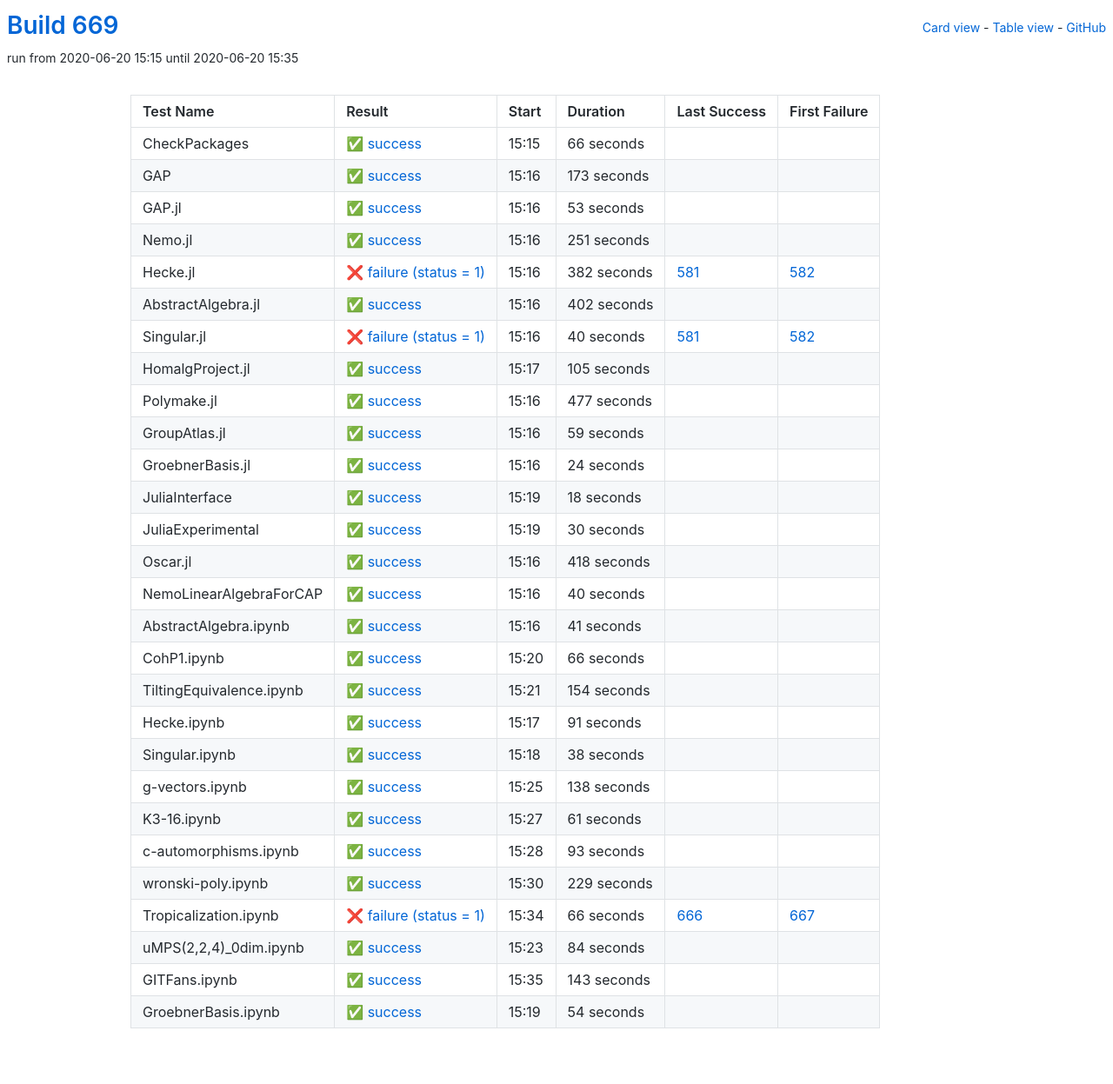
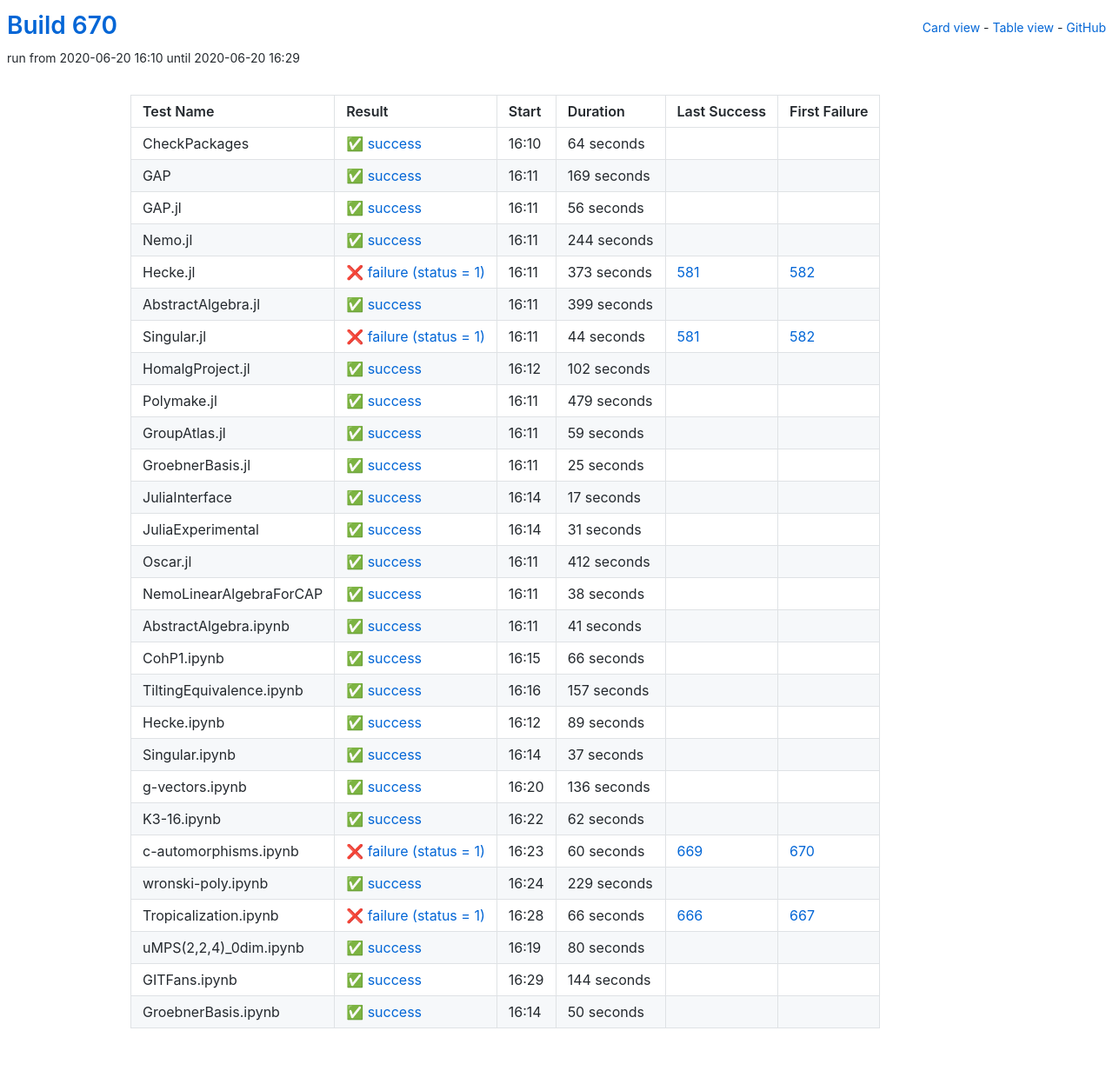
Before and after one commit to oscar-system/oscar-ci-status-1.4, a Jekyll site: the page built from table.html, in a window 1280 px wide. Shown: the whole page at 87% size. Built offline with Jekyll 4.4.1, drawn with Linux system fonts in a browser that asks for light colours.

Commit message:
Build #670

```diff
--- a/_data/ci.yml
+++ b/_data/ci.yml
@@ -1,6 +1,6 @@
 ---
-build: 669
-build_url: https://oscarci.mathematik.uni-kl.de/job/oscar-julia-1.4/669/
+build: 670
+build_url: https://oscarci.mathematik.uni-kl.de/job/oscar-julia-1.4/670/
 job: oscar-julia-1.4
 organization: oscar-system
 repo: oscar-ci-status-1.4
@@ -8,116 +8,116 @@ repourl: https://github.com/oscar-system/oscar-ci-status-1.4
 tests:
 - name: CheckPackages
   id: checkpackages
-  log: https://oscarci.mathematik.uni-kl.de/job/oscar-julia-1.4/669/artifact/logs/build-669/CheckPackages.log
-  start: 2020-06-20 15:15
+  log: https://oscarci.mathematik.uni-kl.de/job/oscar-julia-1.4/670/artifact/logs/build-670/CheckPackages.log
+  start: 2020-06-20 16:10
   success: true
   exitcode: 0
   status: success
-  duration: 66
+  duration: 64
   last_success: false
   last_success_url:
   first_failure: false
   first_failure_url:
 - name: GAP
   id: gap
-  log: https://oscarci.mathematik.uni-kl.de/job/oscar-julia-1.4/669/artifact/logs/build-669/GAP.log
-  start: 2020-06-20 15:16
+  log: https://oscarci.mathematik.uni-kl.de/job/oscar-julia-1.4/670/artifact/logs/build-670/GAP.log
+  start: 2020-06-20 16:11
   success: true
   exitcode: 0
   status: success
-  duration: 173
+  duration: 169
   last_success: false
   last_success_url:
   first_failure: false
   first_failure_url:
 - name: GAP.jl
   id: gap-jl
-  log: https://oscarci.mathematik.uni-kl.de/job/oscar-julia-1.4/669/artifact/logs/build-669/GAP.jl.log
-  start: 2020-06-20 15:16
+  log: https://oscarci.mathematik.uni-kl.de/job/oscar-julia-1.4/670/artifact/logs/build-670/GAP.jl.log
+  start: 2020-06-20 16:11
   success: true
   exitcode: 0
   status: success
-  duration: 53
+  duration: 56
   last_success: false
   last_success_url:
   first_failure: false
   first_failure_url:
 - name: Nemo.jl
   id: nemo-jl
-  log: https://oscarci.mathematik.uni-kl.de/job/oscar-julia-1.4/669/artifact/logs/build-669/Nemo.jl.log
-  start: 2020-06-20 15:16
+  log: https://oscarci.mathematik.uni-kl.de/job/oscar-julia-1.4/670/artifact/logs/build-670/Nemo.jl.log
+  start: 2020-06-20 16:11
   success: true
   exitcode: 0
   status: success
-  duration: 251
+  duration: 244
   last_success: false
   last_success_url:
   first_failure: false
   first_failure_url:
 - name: Hecke.jl
   id: hecke-jl
-  log: https://oscarci.mathematik.uni-kl.de/job/oscar-julia-1.4/669/artifact/logs/build-669/Hecke.jl.log
-  start: 2020-06-20 15:16
+  log: https://oscarci.mathematik.uni-kl.de/job/oscar-julia-1.4/670/artifact/logs/build-670/Hecke.jl.log
+  start: 2020-06-20 16:11
   success: false
   exitcode: 1
   status: failure
-  duration: 382
+  duration: 373
   last_success: 581
   last_success_url: https://oscarci.mathematik.uni-kl.de/job/oscar-julia-1.4/581/
   first_failure: 582
   first_failure_url: https://oscarci.mathematik.uni-kl.de/job/oscar-julia-1.4/582/
 - name: AbstractAlgebra.jl
   id: abstractalgebra-jl
-  log: https://oscarci.mathematik.uni-kl.de/job/oscar-julia-1.4/669/artifact/logs/build-669/AbstractAlgebra.jl.log
-  start: 2020-06-20 15:16
+  log: https://oscarci.mathematik.uni-kl.de/job/oscar-julia-1.4/670/artifact/logs/build-670/AbstractAlgebra.jl.log
+  start: 2020-06-20 16:11
   success: true
   exitcode: 0
   status: success
-  duration: 402
+  duration: 399
   last_success: false
   last_success_url:
   first_failure: false
   first_failure_url:
 - name: Singular.jl
   id: singular-jl
-  log: https://oscarci.mathematik.uni-kl.de/job/oscar-julia-1.4/669/artifact/logs/build-669/Singular.jl.log
-  start: 2020-06-20 15:16
+  log: https://oscarci.mathematik.uni-kl.de/job/oscar-julia-1.4/670/artifact/logs/build-670/Singular.jl.log
+  start: 2020-06-20 16:11
   success: false
   exitcode: 1
   status: failure
-  duration: 40
+  duration: 44
   last_success: 581
   last_success_url: https://oscarci.mathematik.uni-kl.de/job/oscar-julia-1.4/581/
   first_failure: 582
   first_failure_url: https://oscarci.mathematik.uni-kl.de/job/oscar-julia-1.4/582/
 - name: HomalgProject.jl
   id: homalgproject-jl
-  log: https://oscarci.mathematik.uni-kl.de/job/oscar-julia-1.4/669/artifact/logs/build-669/HomalgProject.jl.log
-  start: 2020-06-20 15:17
+  log: https://oscarci.mathematik.uni-kl.de/job/oscar-julia-1.4/670/artifact/logs/build-670/HomalgProject.jl.log
+  start: 2020-06-20 16:12
   success: true
   exitcode: 0
   status: success
-  duration: 105
+  duration: 102
   last_success: false
   last_success_url:
   first_failure: false
   first_failure_url:
 - name: Polymake.jl
   id: polymake-jl
-  log: https://oscarci.mathematik.uni-kl.de/job/oscar-julia-1.4/669/artifact/logs/build-669/Polymake.jl.log
-  start: 2020-06-20 15:16
+  log: https://oscarci.mathematik.uni-kl.de/job/oscar-julia-1.4/670/artifact/logs/build-670/Polymake.jl.log
+  start: 2020-06-20 16:11
   success: true
   exitcode: 0
   status: success
-  duration: 477
+  duration: 479
   last_success: false
   last_success_url:
   first_failure: false
   first_failure_url:
 - name: GroupAtlas.jl
   id: groupatlas-jl
-  log: https://oscarci.mathematik.uni-kl.de/job/oscar-julia-1.4/669/artifact/logs/build-669/GroupAtlas.jl.log
-  start: 2020-06-20 15:16
+  log: https://oscarci.mathematik.uni-kl.de/job/oscar-julia-1.4/670/artifact/logs/build-670/GroupAtlas.jl.log
+  start: 2020-06-20 16:11
   success: true
   exitcode: 0
   status: success
@@ -128,68 +128,68 @@ tests:
   first_failure_url:
 - name: GroebnerBasis.jl
   id: groebnerbasis-jl
-  log: https://oscarci.mathematik.uni-kl.de/job/oscar-julia-1.4/669/artifact/logs/build-669/GroebnerBasis.jl.log
-  start: 2020-06-20 15:16
+  log: https://oscarci.mathematik.uni-kl.de/job/oscar-julia-1.4/670/artifact/logs/build-670/GroebnerBasis.jl.log
+  start: 2020-06-20 16:11
   success: true
   exitcode: 0
   status: success
-  duration: 24
+  duration: 25
   last_success: false
   last_success_url:
   first_failure: false
   first_failure_url:
 - name: JuliaInterface
   id: juliainterface
-  log: https://oscarci.mathematik.uni-kl.de/job/oscar-julia-1.4/669/artifact/logs/build-669/JuliaInterface.log
-  start: 2020-06-20 15:19
+  log: https://oscarci.mathematik.uni-kl.de/job/oscar-julia-1.4/670/artifact/logs/build-670/JuliaInterface.log
+  start: 2020-06-20 16:14
   success: true
   exitcode: 0
   status: success
-  duration: 18
+  duration: 17
   last_success: false
   last_success_url:
   first_failure: false
   first_failure_url:
 - name: JuliaExperimental
   id: juliaexperimental
-  log: https://oscarci.mathematik.uni-kl.de/job/oscar-julia-1.4/669/artifact/logs/build-669/JuliaExperimental.log
-  start: 2020-06-20 15:19
+  log: https://oscarci.mathematik.uni-kl.de/job/oscar-julia-1.4/670/artifact/logs/build-670/JuliaExperimental.log
+  start: 2020-06-20 16:14
   success: true
   exitcode: 0
   status: success
-  duration: 30
+  duration: 31
   last_success: false
   last_success_url:
   first_failure: false
   first_failure_url:
 - name: Oscar.jl
   id: oscar-jl
-  log: https://oscarci.mathematik.uni-kl.de/job/oscar-julia-1.4/669/artifact/logs/build-669/Oscar.jl.log
-  start: 2020-06-20 15:16
+  log: https://oscarci.mathematik.uni-kl.de/job/oscar-julia-1.4/670/artifact/logs/build-670/Oscar.jl.log
+  start: 2020-06-20 16:11
   success: true
   exitcode: 0
   status: success
-  duration: 418
+  duration: 412
   last_success: false
   last_success_url:
   first_failure: false
   first_failure_url:
 - name: NemoLinearAlgebraForCAP
   id: nemolinearalgebraforcap
-  log: https://oscarci.mathematik.uni-kl.de/job/oscar-julia-1.4/669/artifact/logs/build-669/NemoLinearAlgebraForCAP.log
-  start: 2020-06-20 15:16
+  log: https://oscarci.mathematik.uni-kl.de/job/oscar-julia-1.4/670/artifact/logs/build-670/NemoLinearAlgebraForCAP.log
+  start: 2020-06-20 16:11
   success: true
   exitcode: 0
   status: success
-  duration: 40
+  duration: 38
   last_success: false
   last_success_url:
   first_failure: false
   first_failure_url:
 - name: AbstractAlgebra.ipynb
   id: abstractalgebra-ipynb
-  log: https://oscarci.mathematik.uni-kl.de/job/oscar-julia-1.4/669/artifact/logs/build-669/AbstractAlgebra.ipynb.log
-  start: 2020-06-20 15:16
+  log: https://oscarci.mathematik.uni-kl.de/job/oscar-julia-1.4/670/artifact/logs/build-670/AbstractAlgebra.ipynb.log
+  start: 2020-06-20 16:11
   success: true
   exitcode: 0
   status: success
@@ -200,8 +200,8 @@ tests:
   first_failure_url:
 - name: CohP1.ipynb
   id: cohp1-ipynb
-  log: https://oscarci.mathematik.uni-kl.de/job/oscar-julia-1.4/669/artifact/logs/build-669/CohP1.ipynb.log
-  start: 2020-06-20 15:20
+  log: https://oscarci.mathematik.uni-kl.de/job/oscar-julia-1.4/670/artifact/logs/build-670/CohP1.ipynb.log
+  start: 2020-06-20 16:15
   success: true
   exitcode: 0
   status: success
@@ -212,80 +212,80 @@ tests:
   first_failure_url:
 - name: TiltingEquivalence.ipynb
   id: tiltingequivalence-ipynb
-  log: https://oscarci.mathematik.uni-kl.de/job/oscar-julia-1.4/669/artifact/logs/build-669/TiltingEquivalence.ipynb.log
-  start: 2020-06-20 15:21
+  log: https://oscarci.mathematik.uni-kl.de/job/oscar-julia-1.4/670/artifact/logs/build-670/TiltingEquivalence.ipynb.log
+  start: 2020-06-20 16:16
   success: true
   exitcode: 0
   status: success
-  duration: 154
+  duration: 157
   last_success: false
   last_success_url:
   first_failure: false
   first_failure_url:
 - name: Hecke.ipynb
   id: hecke-ipynb
-  log: https://oscarci.mathematik.uni-kl.de/job/oscar-julia-1.4/669/artifact/logs/build-669/Hecke.ipynb.log
-  start: 2020-06-20 15:17
+  log: https://oscarci.mathematik.uni-kl.de/job/oscar-julia-1.4/670/artifact/logs/build-670/Hecke.ipynb.log
+  start: 2020-06-20 16:12
   success: true
   exitcode: 0
   status: success
-  duration: 91
+  duration: 89
   last_success: false
   last_success_url:
   first_failure: false
   first_failure_url:
 - name: Singular.ipynb
   id: singular-ipynb
-  log: https://oscarci.mathematik.uni-kl.de/job/oscar-julia-1.4/669/artifact/logs/build-669/Singular.ipynb.log
-  start: 2020-06-20 15:18
+  log: https://oscarci.mathematik.uni-kl.de/job/oscar-julia-1.4/670/artifact/logs/build-670/Singular.ipynb.log
+  start: 2020-06-20 16:14
   success: true
   exitcode: 0
   status: success
-  duration: 38
+  duration: 37
   last_success: false
   last_success_url:
   first_failure: false
   first_failure_url:
 - name: g-vectors.ipynb
   id: g-vectors-ipynb
-  log: https://oscarci.mathematik.uni-kl.de/job/oscar-julia-1.4/669/artifact/logs/build-669/g-vectors.ipynb.log
-  start: 2020-06-20 15:25
+  log: https://oscarci.mathematik.uni-kl.de/job/oscar-julia-1.4/670/artifact/logs/build-670/g-vectors.ipynb.log
+  start: 2020-06-20 16:20
   success: true
   exitcode: 0
   status: success
-  duration: 138
+  duration: 136
   last_success: false
   last_success_url:
   first_failure: false
   first_failure_url:
 - name: K3-16.ipynb
   id: k3-16-ipynb
-  log: https://oscarci.mathematik.uni-kl.de/job/oscar-julia-1.4/669/artifact/logs/build-669/K3-16.ipynb.log
-  start: 2020-06-20 15:27
+  log: https://oscarci.mathematik.uni-kl.de/job/oscar-julia-1.4/670/artifact/logs/build-670/K3-16.ipynb.log
+  start: 2020-06-20 16:22
   success: true
   exitcode: 0
   status: success
-  duration: 61
+  duration: 62
   last_success: false
   last_success_url:
   first_failure: false
   first_failure_url:
 - name: c-automorphisms.ipynb
   id: c-automorphisms-ipynb
-  log: https://oscarci.mathematik.uni-kl.de/job/oscar-julia-1.4/669/artifact/logs/build-669/c-automorphisms.ipynb.log
-  start: 2020-06-20 15:28
-  success: true
-  exitcode: 0
-  status: success
-  duration: 93
-  last_success: false
-  last_success_url:
-  first_failure: false
-  first_failure_url:
+  log: https://oscarci.mathematik.uni-kl.de/job/oscar-julia-1.4/670/artifact/logs/build-670/c-automorphisms.ipynb.log
+  start: 2020-06-20 16:23
+  success: false
+  exitcode: 1
+  status: failure
+  duration: 60
+  last_success: 669
+  last_success_url: https://oscarci.mathematik.uni-kl.de/job/oscar-julia-1.4/669/
+  first_failure: 670
+  first_failure_url: https://oscarci.mathematik.uni-kl.de/job/oscar-julia-1.4/670/
 - name: wronski-poly.ipynb
   id: wronski-poly-ipynb
-  log: https://oscarci.mathematik.uni-kl.de/job/oscar-julia-1.4/669/artifact/logs/build-669/wronski-poly.ipynb.log
-  start: 2020-06-20 15:30
+  log: https://oscarci.mathematik.uni-kl.de/job/oscar-julia-1.4/670/artifact/logs/build-670/wronski-poly.ipynb.log
+  start: 2020-06-20 16:24
   success: true
   exitcode: 0
   status: success
@@ -296,8 +296,8 @@ tests:
   first_failure_url:
 - name: Tropicalization.ipynb
   id: tropicalization-ipynb
-  log: https://oscarci.mathematik.uni-kl.de/job/oscar-julia-1.4/669/artifact/logs/build-669/Tropicalization.ipynb.log
-  start: 2020-06-20 15:34
+  log: https://oscarci.mathematik.uni-kl.de/job/oscar-julia-1.4/670/artifact/logs/build-670/Tropicalization.ipynb.log
+  start: 2020-06-20 16:28
   success: false
   exitcode: 1
   status: failure
@@ -308,36 +308,36 @@ tests:
   first_failure_url: https://oscarci.mathematik.uni-kl.de/job/oscar-julia-1.4/667/
 - name: uMPS(2,2,4)_0dim.ipynb
   id: umps-2-2-4-0dim-ipynb
-  log: https://oscarci.mathematik.uni-kl.de/job/oscar-julia-1.4/669/artifact/logs/build-669/uMPS-2-2-4-_0dim.ipynb.log
-  start: 2020-06-20 15:23
+  log: https://oscarci.mathematik.uni-kl.de/job/oscar-julia-1.4/670/artifact/logs/build-670/uMPS-2-2-4-_0dim.ipynb.log
+  start: 2020-06-20 16:19
   success: true
   exitcode: 0
   status: success
-  duration: 84
+  duration: 80
   last_success: false
   last_success_url:
   first_failure: false
   first_failure_url:
 - name: GITFans.ipynb
   id: gitfans-ipynb
-  log: https://oscarci.mathematik.uni-kl.de/job/oscar-julia-1.4/669/artifact/logs/build-669/GITFans.ipynb.log
-  start: 2020-06-20 15:35
+  log: https://oscarci.mathematik.uni-kl.de/job/oscar-julia-1.4/670/artifact/logs/build-670/GITFans.ipynb.log
+  start: 2020-06-20 16:29
   success: true
   exitcode: 0
   status: success
-  duration: 143
+  duration: 144
   last_success: false
   last_success_url:
   first_failure: false
   first_failure_url:
 - name: GroebnerBasis.ipynb
   id: groebnerbasis-ipynb
-  log: https://oscarci.mathematik.uni-kl.de/job/oscar-julia-1.4/669/artifact/logs/build-669/GroebnerBasis.ipynb.log
-  start: 2020-06-20 15:19
+  log: https://oscarci.mathematik.uni-kl.de/job/oscar-julia-1.4/670/artifact/logs/build-670/GroebnerBasis.ipynb.log
+  start: 2020-06-20 16:14
   success: true
   exitcode: 0
   status: success
-  duration: 54
+  duration: 50
   last_success: false
   last_success_url:
   first_failure: false
```
Also changed, not shown: README.md.
